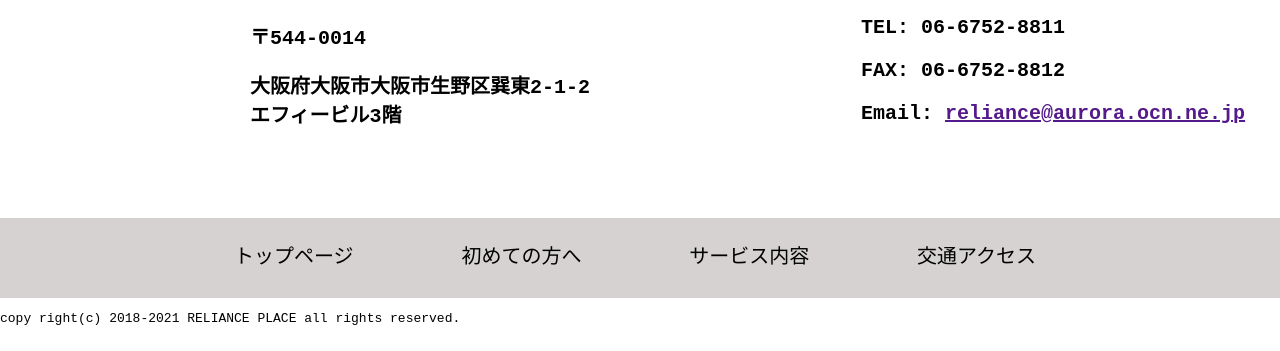
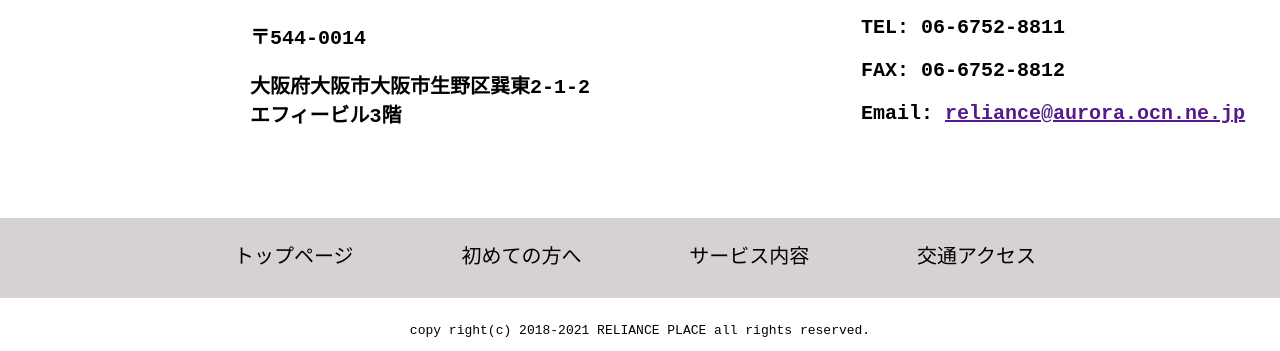
Before and after one commit to sean845/reliance-place, a plain HTML site: page index.html in a window 1280 px wide. Shown: the part 2012-2363 px from the top of the page. Drawn offline with Linux system fonts and the light colour scheme; a script that the page names is missing.

Commit message:
Update style.css

```diff
--- a/style.css
+++ b/style.css
@@ -267,6 +267,11 @@ body {
     transform: scale(1.2);
     transition: all 0.3s;
 }
+.copyright {
+    text-align: center;
+    height: 40px;
+    line-height: 40px;
+}
 @media (min-width:320px) and (max-width: 900px)  {
     .footer-container {
         display: block;
```
